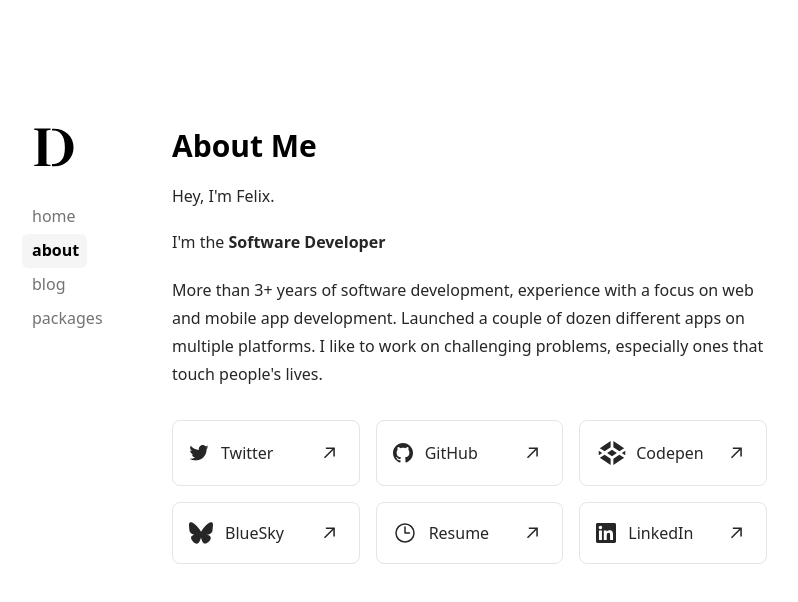
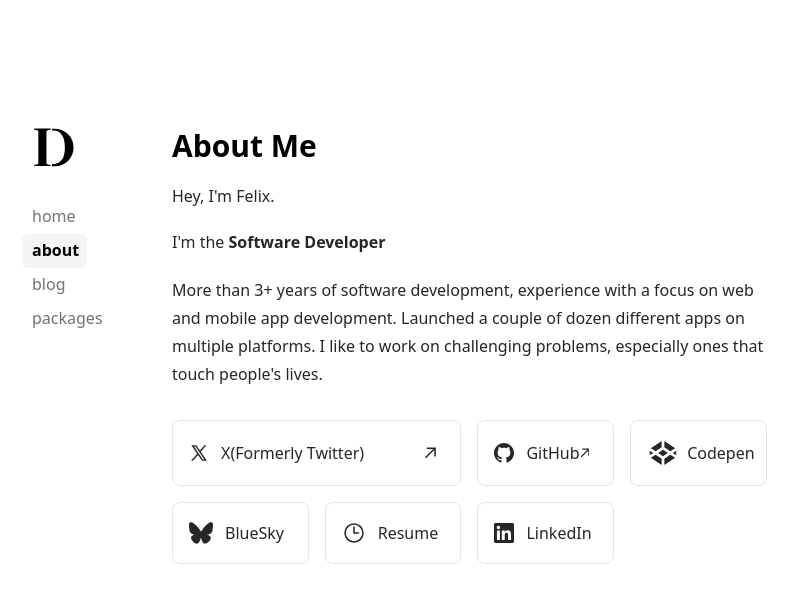
Before and after one commit to felixdusengimana/feldux, a Next.js app: page /about in a window 1280 px wide. Shown: the top 602 px of the page, without its empty margins (170-968 px from the left). Built offline with nearby package versions, Linux system fonts and the light colour scheme.

Commit message:
fix: update social media links and icons in About and Home pages

```diff
--- a/app/about/page.tsx
+++ b/app/about/page.tsx
@@ -34,16 +34,16 @@
           that touch people's lives.
         </p>
 
-        <div className="grid grid-cols-1 md:grid-cols-3 gap-4 mt-8">
+        <div className="grid grid-cols-2 md:grid-cols-4 gap-4 mt-8">
           <a
             rel="noopener noreferrer"
             target="_blank"
             href="https://twitter.com/felix__dusenge"
-            className="flex w-full border border-neutral-200 dark:border-neutral-800 rounded-lg p-4 no-underline items-center text-neutral-800 dark:text-neutral-200 hover:dark:bg-neutral-900 hover:bg-neutral-100 transition-all justify-between"
+            className="flex col-span-2 w-full border border-neutral-200 dark:border-neutral-800 rounded-lg p-4 no-underline items-center text-neutral-800 dark:text-neutral-200 hover:dark:bg-neutral-900 hover:bg-neutral-100 transition-all justify-between"
           >
             <div className="flex items-center">
               <TwitterIcon />
-              <div className="ml-3">Twitter</div>
+              <div className="ml-3">X(Formerly Twitter)</div>
             </div>
             <ArrowIcon />
           </a>
--- a/app/page.tsx
+++ b/app/page.tsx
@@ -116,7 +116,7 @@
             className="flex items-center hover:text-neutral-700 dark:hover:text-neutral-200 transition-all"
             rel="noopener noreferrer"
             target="_blank"
-            href="https://www.linkedin.com/in/felix-dusengimana-7b41a5244/"
+            href="https://www.linkedin.com/in/felixdusengimana"
           >
             <ArrowIcon />
             <p className="h-7">LinkedIn</p>
--- a/components/icons.tsx
+++ b/components/icons.tsx
@@ -1,24 +1,9 @@
 export function TwitterIcon() {
   return (
-    <svg
+   <svg
       width="20"
-      height="16"
-      viewBox="0 0 24 20"
-      fill="none"
-      xmlns="http://www.w3.org/2000/svg"
-    >
-      <g clipPath="url(#a)">
-        <path
-          d="M21.479 4.937c.015.209.015.418.015.628 0 6.424-4.917 13.832-13.906 13.832v-.004a13.89 13.89 0 0 1-7.491-2.18 9.847 9.847 0 0 0 7.233-2.015 4.89 4.89 0 0 1-4.566-3.375c.732.14 1.487.112 2.206-.084a4.868 4.868 0 0 1-3.92-4.764v-.062c.68.376 1.44.585 2.218.608a4.851 4.851 0 0 1-1.513-6.49 13.896 13.896 0 0 0 10.073 5.078 4.848 4.848 0 0 1 1.414-4.644 4.911 4.911 0 0 1 6.914.21A9.84 9.84 0 0 0 23.26.496a4.884 4.884 0 0 1-2.149 2.69 9.76 9.76 0 0 0 2.807-.766 9.898 9.898 0 0 1-2.439 2.518Z"
-          fill="currentColor"
-        />
-      </g>
-      <defs>
-        <clipPath id="a">
-          <path fill="#fff" d="M0 0h24v19.636H0z" />
-        </clipPath>
-      </defs>
-    </svg>
+      height="20"
+   xmlns="http://www.w3.org/2000/svg" viewBox="0 0 1024 1024"  fill="currentColor" fillRule="evenodd"><path d="M818 800 498.11 333.745l.546.437L787.084 0h-96.385L455.738 272 269.15 0H16.367l298.648 435.31-.036-.037L0 800h96.385l261.222-302.618L565.217 800zM230.96 72.727l448.827 654.546h-76.38L154.217 72.727z" transform="translate(103 112)"/></svg>
   );
 }
 
```
